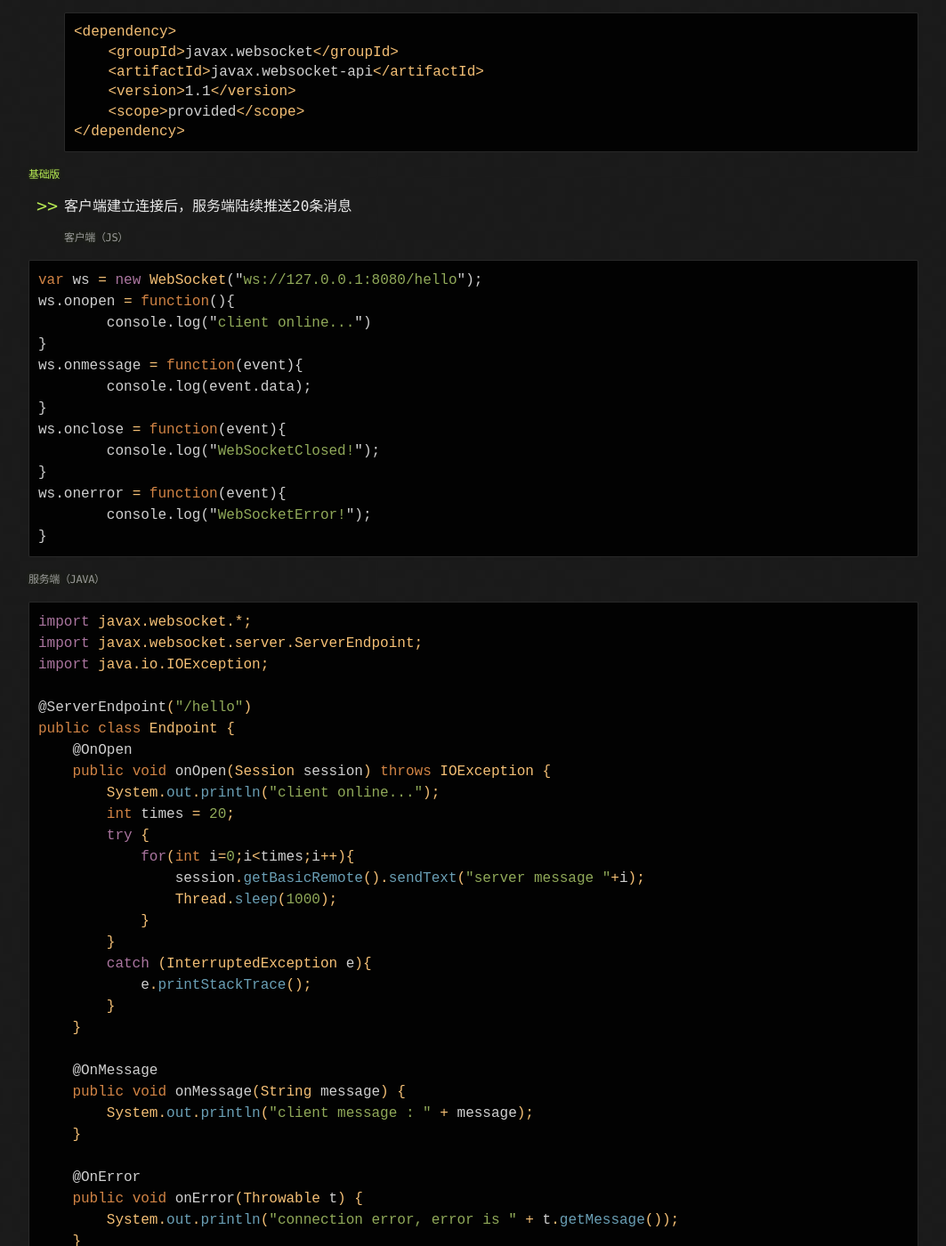
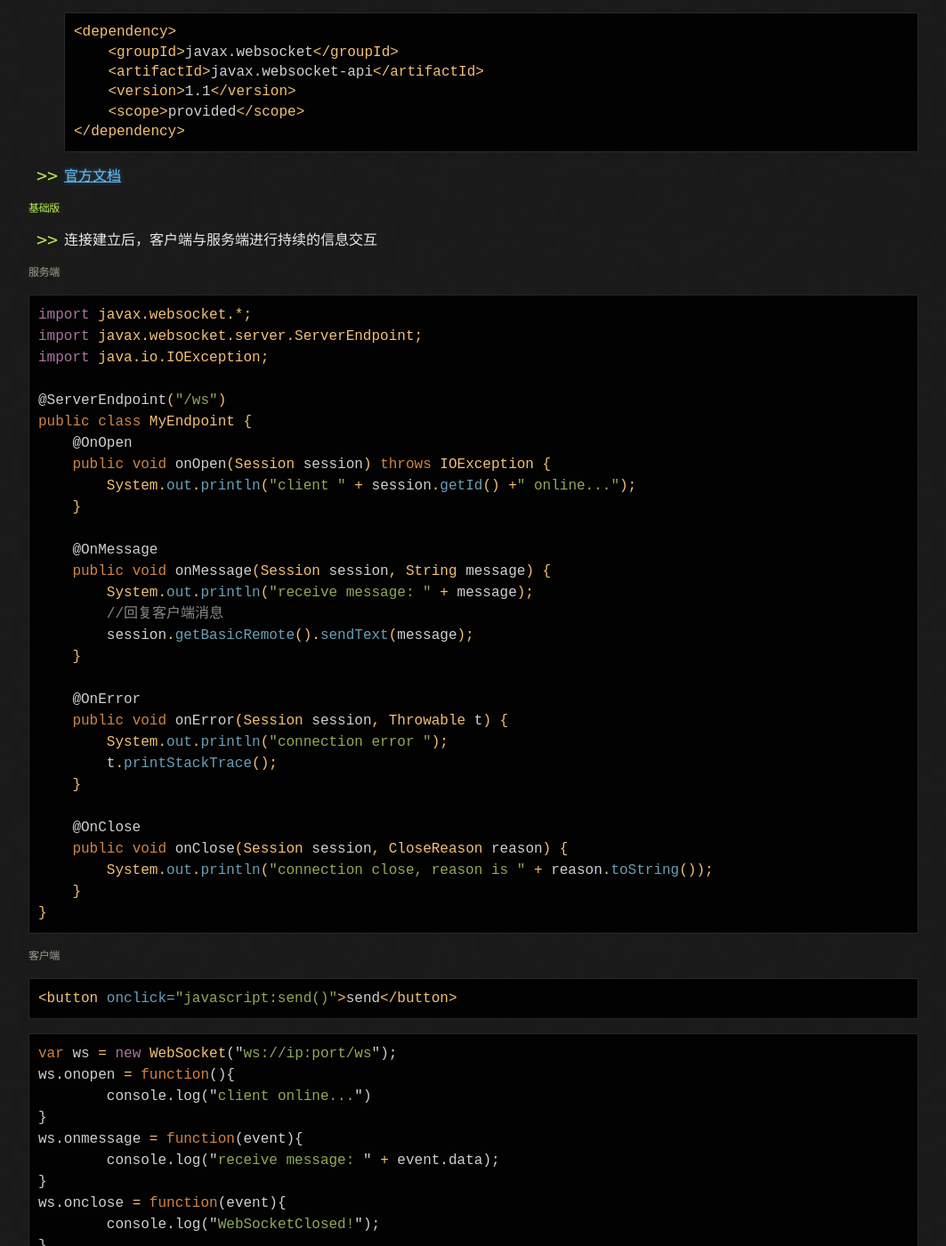
Before and after one commit to dingl-designer/blog, a Jekyll site: the page built from network/WebSocket.md, in a window 1280 px wide and 1400 px high, scrolled down 333 px. Shown: the whole window at 89% size, without its empty margins (108-1171 px from the left). Built offline with Jekyll 4.4.1, drawn with Linux system fonts in a browser that asks for light colours; our own code applies the rules of GitHub Pages for plain Markdown files; some of the changed text lies outside the part shown.

Commit message:
chat room

````diff
--- a/network/WebSocket.md
+++ b/network/WebSocket.md
@@ -2,7 +2,7 @@
 
 ##### 写在前面
 
-* Java版的WebSocket不是Java SE中实现的，而是在Jetty或者Tomcat等容器中，如 %TOMCAT_HOME%\lib\websocket-api.jar；
+* Java版的WebSocket不是JavaSE中实现的，而是在JavaEE、Jetty、Tomcat等容器中实现的，如 %TOMCAT_HOME%\lib\websocket-api.jar；
 
 * 开发时需要引入辅助jar包，如果是maven项目，直接添加
 
@@ -15,19 +15,59 @@
   </dependency>
   ```
 
+* [官方文档](https://docs.oracle.com/javaee/7/tutorial/websocket001.htm)
+
 ##### 基础版
 
-* 客户端建立连接后，服务端陆续推送20条消息
+* 连接建立后，客户端与服务端进行持续的信息交互
 
-  ###### 客户端（JS）
+###### 服务端
+
+```java
+import javax.websocket.*;
+import javax.websocket.server.ServerEndpoint;
+import java.io.IOException;
+
+@ServerEndpoint("/ws")
+public class MyEndpoint {
+    @OnOpen
+    public void onOpen(Session session) throws IOException {
+        System.out.println("client " + session.getId() +" online...");
+    }
+
+    @OnMessage
+    public void onMessage(Session session, String message) {
+        System.out.println("receive message: " + message);
+        //回复客户端消息
+        session.getBasicRemote().sendText(message);
+    }
+
+    @OnError
+    public void onError(Session session, Throwable t) {
+        System.out.println("connection error ");
+        t.printStackTrace();
+    }
+
+    @OnClose
+    public void onClose(Session session, CloseReason reason) {
+        System.out.println("connection close, reason is " + reason.toString());
+    }
+}
+```
+
+###### 客户端
+
+```html
+<button onclick="javascript:send()">send</button>
+```
 
 ```javascript
-var ws = new WebSocket("ws://127.0.0.1:8080/hello");
+var ws = new WebSocket("ws://ip:port/ws");
 ws.onopen = function(){
 	console.log("client online...")
 }
 ws.onmessage = function(event){
-	console.log(event.data);
+	console.log("receive message: " + event.data);
 }
 ws.onclose = function(event){
 	console.log("WebSocketClosed!");
@@ -35,45 +75,76 @@
 ws.onerror = function(event){
 	console.log("WebSocketError!");
 }
+function send() {
+    ws.send("message")
+}
 ```
 
-###### 服务端（Java）
+
+
+##### 聊天室版
+
+* 客户端向服务端发送消息，服务端将消息转发给其他客户端
+* SessionHolder类用于保存所有在线客户端信息，究其原因，在低版本Tomcat中`session.getOpenSessions()`可用于获取所有在线客户端，但是在高版本中不支持
+* 客户端代码同上，服务端代码如下
+
+###### 	服务端
+
+```java
+import javax.websocket.Session;
+import java.util.HashMap;
+import java.util.Map;
+public class SessionHolder {
+    private static Map<String, Session> map = new HashMap<>();
+    public static void add(String id, Session session){map.put(id, session);}
+    public static void remove(String id){map.remove(id);}
+    public static Map<String, Session> getSessions(){return map;}
+}
+```
 
 ```java
 import javax.websocket.*;
 import javax.websocket.server.ServerEndpoint;
 import java.io.IOException;
 
-@ServerEndpoint("/hello")
-public class Endpoint {
+@ServerEndpoint("/ws")
+public class MyEndpoint {
     @OnOpen
     public void onOpen(Session session) throws IOException {
-        System.out.println("client online...");
-        int times = 20;
+        System.out.println("client " + session.getId() +" online...");
+        //保存客户端信息
+        SessionHolder.add(session.getId(), session);
+    }
+
+    @OnMessage
+    public void onMessage(Session session, String message) {
+        message = "client " + session.getId() + " message: " + message;
+        System.out.println(message);
+        //向其他客户端转发消息
         try {
-            for(int i=0;i<times;i++){
-                session.getBasicRemote().sendText("server message "+i);
-                Thread.sleep(1000);
+            for(Map.Entry<String, Session> en : SessionHolder.getSessions().entrySet()){
+                Session se = en.getValue();
+                if(!se.getId().equals(session.getId())&&se.isOpen()){
+                    se.getBasicRemote().sendText(message);
+                }
             }
         }
-        catch (InterruptedException e){
+        catch (IOException e){
             e.printStackTrace();
         }
     }
 
-    @OnMessage
-    public void onMessage(String message) {
-        System.out.println("client message : " + message);
-    }
-
     @OnError
-    public void onError(Throwable t) {
-        System.out.println("connection error, error is " + t.getMessage());
+    public void onError(Session session, Throwable t) {
+        System.out.println("connection error ");
+        t.printStackTrace();
     }
 
     @OnClose
     public void onClose(Session session, CloseReason reason) {
-        System.out.println("connection close, reason is " + reason.getReasonPhrase());
+        System.out.println("connection close, reason is " + reason.toString());
+        //删除客户端信息
+        SessionHolder.remove(session.getId());
     }
 }
 ```
````
